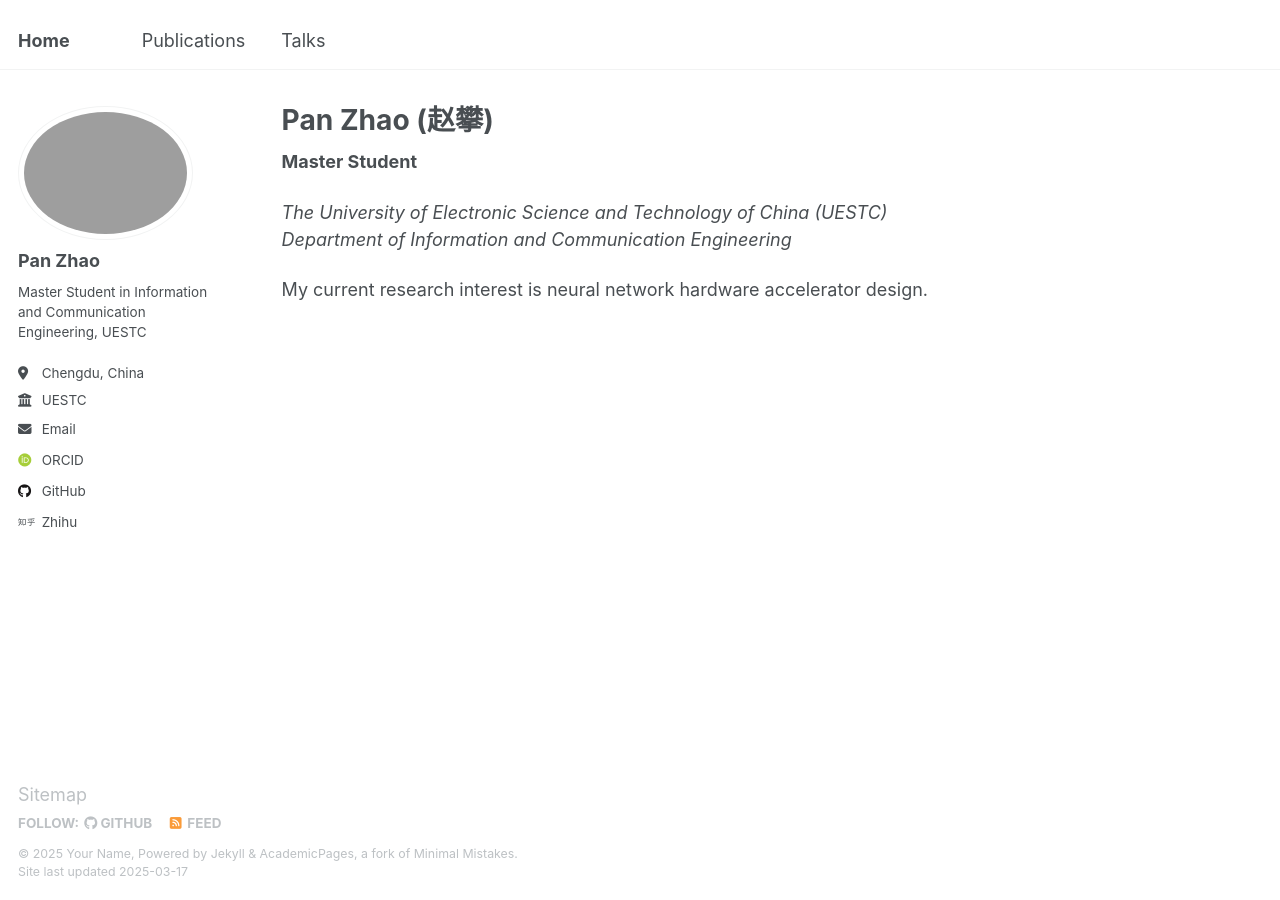
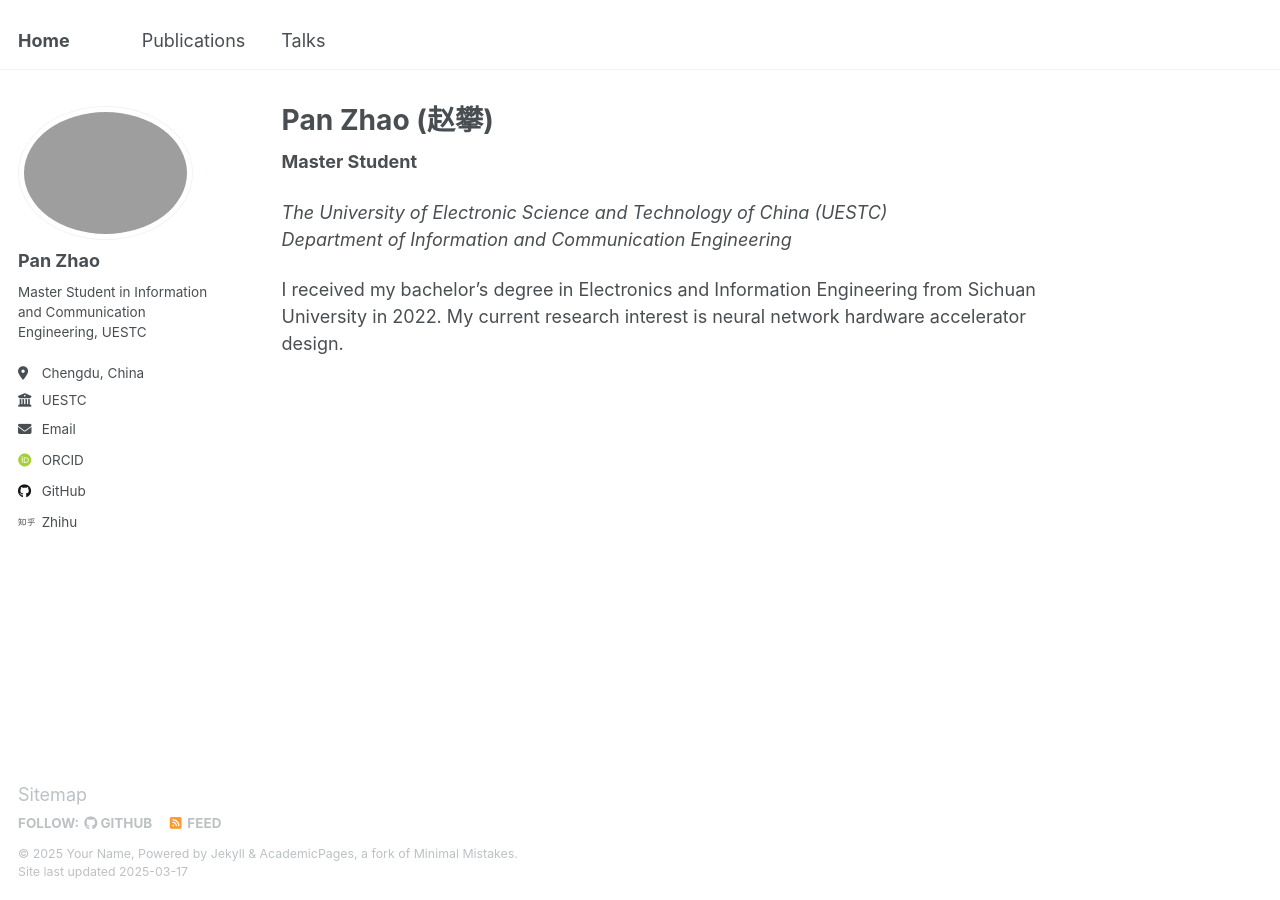
Before and after one commit to panzhao08/panzhao08.github.io, a Jekyll site: the page built from _pages/about.md, in a window 1280 px wide. Built offline with Jekyll 4.4.1, drawn with Linux system fonts in a browser that asks for light colours; some web fonts are replaced.

Commit message:
Update about.md

```diff
--- a/_pages/about.md
+++ b/_pages/about.md
@@ -12,4 +12,4 @@ redirect_from:
 *The University of Electronic Science and Technology of China (UESTC)*
 *Department of Information and Communication Engineering*
 
-My current research interest is neural network hardware accelerator design.
+I received my bachelor's degree in Electronics and Information Engineering from Sichuan University in 2022. My current research interest is neural network hardware accelerator design.
```
